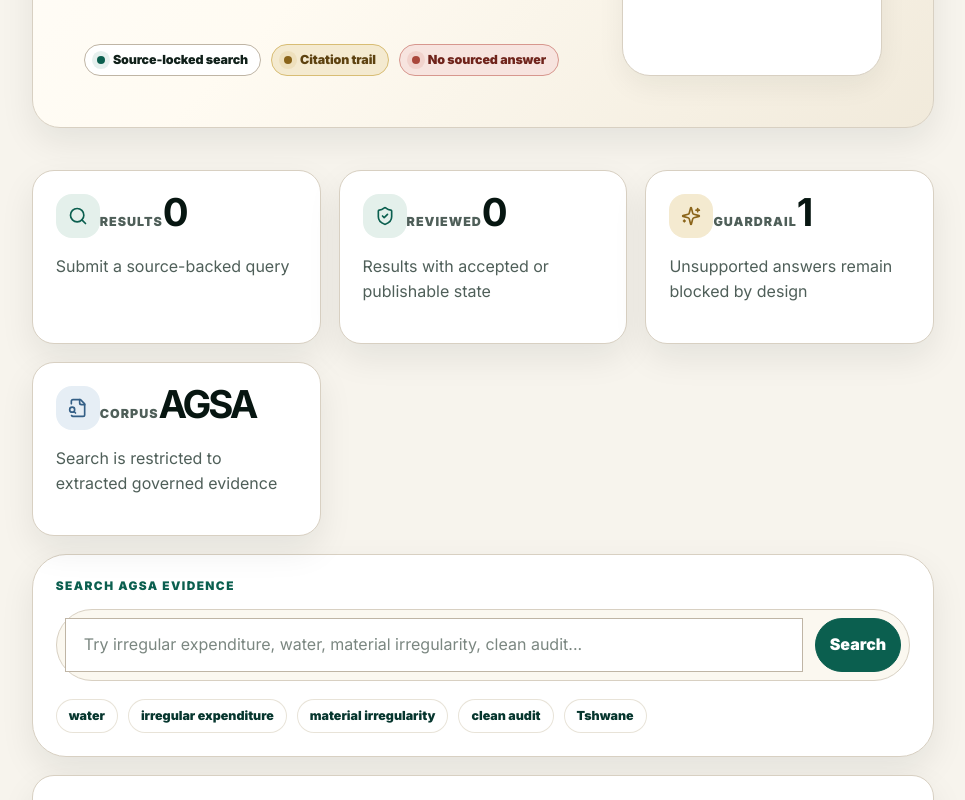
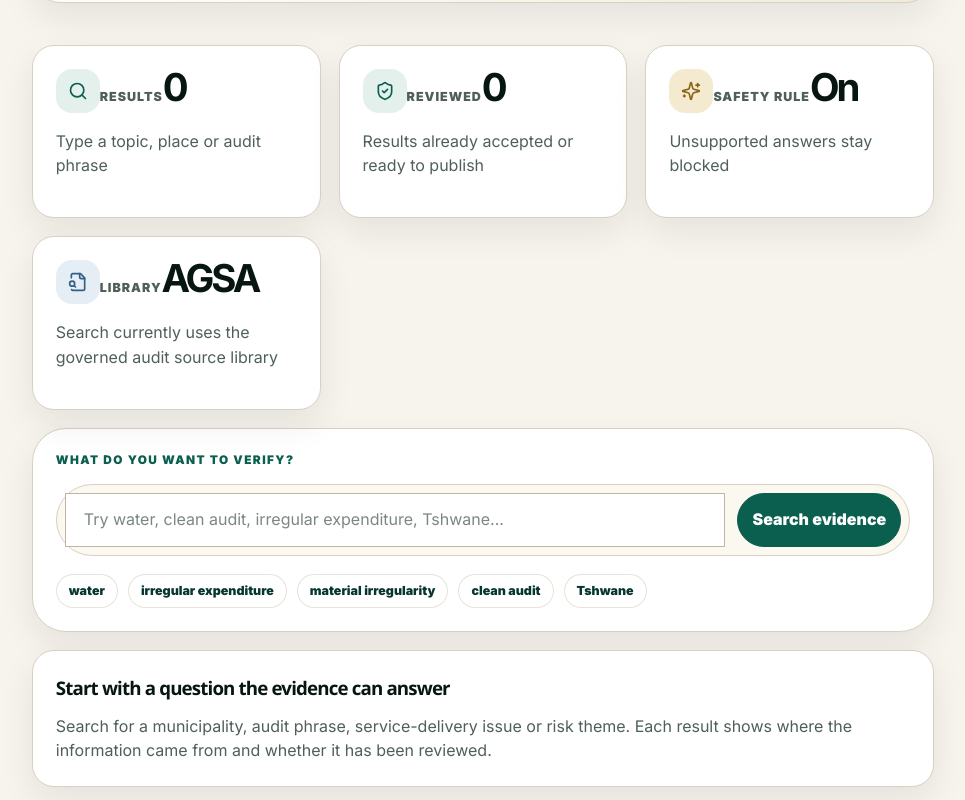
Before and after one commit to Mthaa77/MuniAccountability, a Next.js app: page /search in a window 1280 px wide. Shown: the part 880-1680 px from the top of the page, without its empty margins (315-1280 px from the left). Built offline with nearby package versions, Linux system fonts and the light colour scheme.

Commit message:
Simplify evidence search copy

```diff
--- a/app/search/page.tsx
+++ b/app/search/page.tsx
@@ -18,36 +18,36 @@
   return (
     <div className="atlas-page-stack">
       <AtlasHero
-        kicker="Ask the evidence"
-        title="Search the AGSA corpus without breaking the source chain"
-        emphasis="promise."
-        description="A source-locked evidence interface for finding municipalities, findings, citations, documents and workflow signals. If the corpus cannot support a claim, the interface should refuse the answer."
+        kicker="Find evidence"
+        title="Search first, then make the claim"
+        emphasis="with proof attached."
+        description="Use this page to find audit evidence, source documents, findings and municipal references. If the current source library does not support a claim, the platform should say so clearly instead of guessing."
         side={
           <>
-            <AtlasEvidenceChip source="No source, no assertion" />
-            <AtlasEvidenceChip source="Review state visible" state="pending" />
-            <AtlasEvidenceChip source="Publication guarded" state="locked" />
+            <AtlasEvidenceChip source="Claims need sources" />
+            <AtlasEvidenceChip source="Review state shown" state="pending" />
+            <AtlasEvidenceChip source="Unsafe claims blocked" state="locked" />
           </>
         }
       >
-        <AtlasStatusPill>Source-locked search</AtlasStatusPill>
-        <AtlasStatusPill tone="gold">Citation trail</AtlasStatusPill>
-        <AtlasStatusPill tone={results.length ? "default" : "risk"}>{results.length ? `${results.length} result(s)` : "No sourced answer"}</AtlasStatusPill>
+        <AtlasStatusPill>Source search</AtlasStatusPill>
+        <AtlasStatusPill tone="gold">Citations visible</AtlasStatusPill>
+        <AtlasStatusPill tone={results.length ? "default" : "risk"}>{results.length ? `${results.length} result(s)` : "No result yet"}</AtlasStatusPill>
       </AtlasHero>
 
       <section className="atlas-queue-brief" aria-label="Search state summary">
-        <AtlasMetricTile title="Results" value={String(results.length)} note={query ? `Current query: ${query}` : "Submit a source-backed query"} icon={Search} />
-        <AtlasMetricTile title="Reviewed" value={String(reviewedCount)} note="Results with accepted or publishable state" tone="good" icon={ShieldCheck} />
-        <AtlasMetricTile title="Guardrail" value="1" note="Unsupported answers remain blocked by design" tone="gold" icon={Sparkles} />
-        <AtlasMetricTile title="Corpus" value="AGSA" note="Search is restricted to extracted governed evidence" tone="blue" icon={FileSearch} />
+        <AtlasMetricTile title="Results" value={String(results.length)} note={query ? `Showing matches for: ${query}` : "Type a topic, place or audit phrase"} icon={Search} />
+        <AtlasMetricTile title="Reviewed" value={String(reviewedCount)} note="Results already accepted or ready to publish" tone="good" icon={ShieldCheck} />
+        <AtlasMetricTile title="Safety rule" value="On" note="Unsupported answers stay blocked" tone="gold" icon={Sparkles} />
+        <AtlasMetricTile title="Library" value="AGSA" note="Search currently uses the governed audit source library" tone="blue" icon={FileSearch} />
       </section>
 
       <section className="panel atlas-search-console">
         <form className="atlas-search-form" action="/search">
-          <label htmlFor="q">Search AGSA evidence</label>
+          <label htmlFor="q">What do you want to verify?</label>
           <div className="atlas-search-box">
-            <input id="q" name="q" defaultValue={query} placeholder="Try irregular expenditure, water, material irregularity, clean audit..." />
-            <button className="primary-action" type="submit">Search</button>
+            <input id="q" name="q" defaultValue={query} placeholder="Try water, clean audit, irregular expenditure, Tshwane..." />
+            <button className="primary-action" type="submit">Search evidence</button>
           </div>
         </form>
         <div className="atlas-search-prompts" aria-label="Suggested searches">
@@ -59,16 +59,16 @@
 
       {!query ? (
         <section className="panel atlas-source-thread">
-          <h3>Start with a source question</h3>
-          <p>Try a municipality name, an audit phrase, a risk theme or a public service topic. The result card will show confidence, review state and the source location where available.</p>
+          <h3>Start with a question the evidence can answer</h3>
+          <p>Search for a municipality, audit phrase, service-delivery issue or risk theme. Each result shows where the information came from and whether it has been reviewed.</p>
         </section>
       ) : null}
 
       {query && !results.length ? (
         <section className="panel atlas-source-thread">
-          <Badge tone="watch">unsupported</Badge>
-          <h3>No sourced answer</h3>
-          <p>No AGSA source in the current corpus supports this query. The platform should not assert an answer without evidence.</p>
+          <Badge tone="watch">not supported yet</Badge>
+          <h3>No source-backed answer found</h3>
+          <p>The current evidence library does not support this query. Do not publish the claim until a source is added or reviewed.</p>
         </section>
       ) : null}
 
@@ -88,7 +88,7 @@
                 ? `${result.citation.source} · ${result.citation.location}`
                 : result.documentId
                   ? `Document: ${result.documentId}`
-                  : "Citation pending review"}
+                  : "Citation still needs review"}
             </small>
             <div className="atlas-result-meta">
               <AtlasEvidenceChip source={result.confidence.replaceAll("_", " ")} state={result.confidence === "high" ? "reviewed" : "pending"} />
@@ -97,7 +97,7 @@
             </div>
             <footer>
               <Link className="primary-link" href={result.path ?? "/sources"}>Open evidence</Link>
-              <Link className="secondary-action" href="/sources">Source vault</Link>
+              <Link className="secondary-action" href="/sources">View source library</Link>
             </footer>
           </article>
         ))}
```
